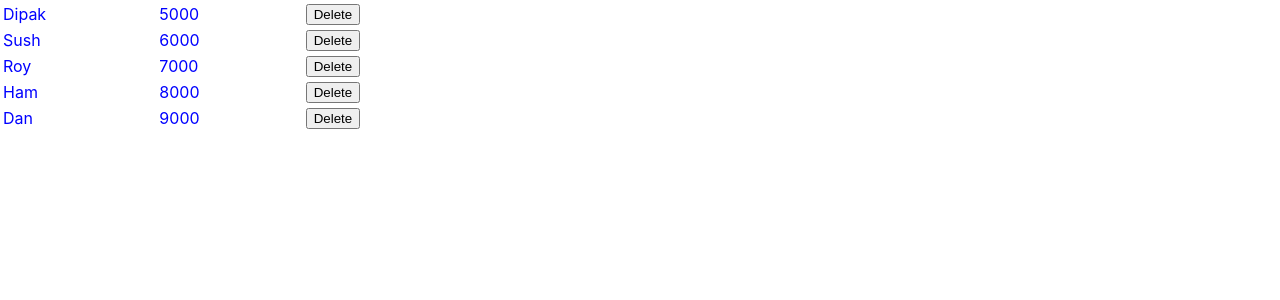
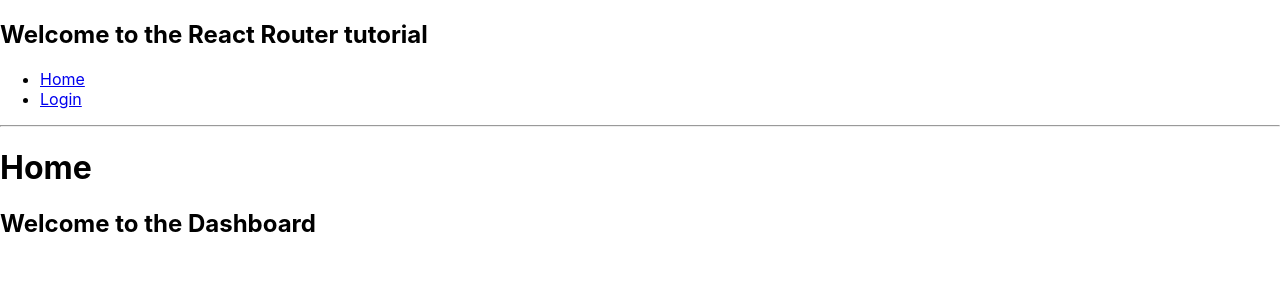
Before and after one commit to Hdonge/react-basic, a React (Create React App) app in the folder myapp/: page / in a window 1280 px wide. Shown: the top 300 px of the page. Built offline with nearby package versions, Linux system fonts and the light colour scheme.

Commit message:
React js routing

```diff
--- a/myapp/package.json
+++ b/myapp/package.json
@@ -5,6 +5,7 @@
   "dependencies": {
     "react": "^16.6.3",
     "react-dom": "^16.6.3",
+    "react-router-dom": "^4.3.1",
     "react-scripts": "2.1.1"
   },
   "scripts": {
--- a/myapp/src/App.js
+++ b/myapp/src/App.js
@@ -1,40 +1,30 @@
 import React, { Component } from 'react';
-import ReactDOM from 'react-dom';
-import logo from './logo.svg';
-import './App.css';
-import Emp from './emp'
+import { BrowserRouter as Router, Switch, Route, Link } from 'react-router-dom';
+import Home from './home';
+import Login from './login';
 
 class App extends Component {
-
-  state = {
-    emps: [
-      { id: 101, name: 'Dipak', salary: 5000 },
-      { id: 102, name: 'Sush', salary: 6000 },
-      { id: 103, name: 'Roy', salary: 7000 },
-      { id: 104, name: 'Ham', salary: 8000 },
-      { id: 105, name: 'Dan', salary: 9000 }
-    ]
-  };
-
-  delEmp = (index, e) => {
-    const copyemps = Object.assign([], this.state.emps);
-    copyemps.splice(index.id, 1);
-    this.setState({ emps: copyemps });
-  }
-
   render() {
     return (
-      <div>
-        <table style={{ width: '500px', color: 'blue' }}>
-          <tbody>
-            {
-              this.state.emps.map((emp) => {
-                return (<Emp salary={emp.salary} key={emp.id} deleteEvent={this.delEmp.bind(this, emp.id)}>{emp.name}</Emp>)
-              })
-            }
-          </tbody>
-        </table>
-      </div >
+      <Router>
+        <div>
+          <h2>Welcome to the React Router tutorial</h2>
+          <ul>
+            <li>
+              <Link to={'/'}>Home</Link>
+            </li>
+            <li>
+              <Link to={'/login'}>Login</Link>
+            </li>
+          </ul>
+          <hr />
+
+          <Switch>
+            <Route exact path='/' component={Home} />
+            <Route exact path='/login' component={Login} />
+          </Switch>
+        </div>
+      </Router>
     );
   }
 }
--- /dev/null
+++ b/myapp/src/home.js
@@ -0,0 +1,14 @@
+import React, { Component } from 'react';
+
+class Home extends Component {
+    render() {
+        return (
+            <div>
+                <h1>Home     </h1>
+                <h2>Welcome to the Dashboard</h2>
+            </div>
+        );
+    }
+}
+
+export default Home;
--- /dev/null
+++ b/myapp/src/login.js
@@ -0,0 +1,14 @@
+import React, { Component } from 'react';
+
+class Login extends Component {
+    render() {
+        return (
+            <div>
+                <h1>Login     </h1>
+                <h2>Login page</h2>
+            </div>
+        );
+    }
+}
+
+export default Login;
```
